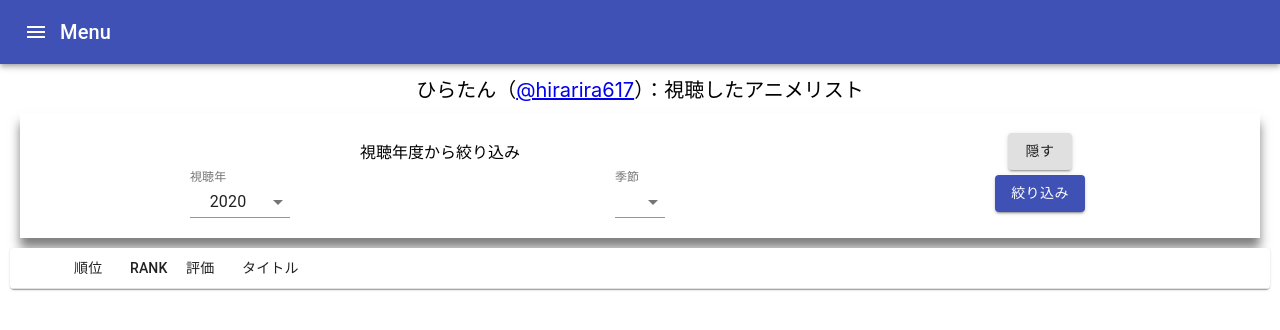
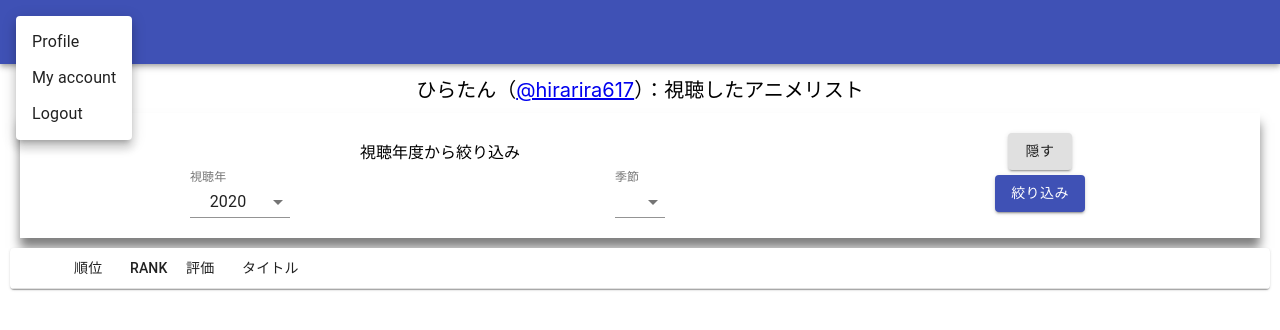
Before and after one commit to hirarira/Animel, a React (Create React App) app: page / in a window 1280 px wide. Both pictures are taken after a click on the button "menu". Shown: the top 330 px of the page. Built offline with nearby package versions, Linux system fonts and the light colour scheme.

Commit message:
Menuを追加しました

```diff
--- a/src/common/Header.tsx
+++ b/src/common/Header.tsx
@@ -1,12 +1,26 @@
-import React from "react";
-import { AppBar, Grid, IconButton, Toolbar, Typography } from '@material-ui/core';
+import React, { useState } from "react";
+import { AppBar, Grid, IconButton, makeStyles, Menu, MenuItem, Toolbar, Typography } from '@material-ui/core';
 import MenuIcon from '@material-ui/icons/Menu';
 
+const useStyles = makeStyles((theme) => ({
+  section: {
+  },
+}));
+
 const Header: React.FC = (()=>{
+  const [anchorEl, setAnchorEl] = React.useState<null | HTMLElement>(null);
+  const handleClick = (event: React.MouseEvent<HTMLButtonElement>) => {
+    setAnchorEl(event.currentTarget);
+  };
+  const handleClose = () => {
+    setAnchorEl(null);
+  };
+  const classes = useStyles();
   return (
+    <>
     <AppBar position="static">
       <Toolbar>
-        <IconButton edge="start" color="inherit" aria-label="menu">
+        <IconButton edge="start" color="inherit" aria-label="menu" onClick={handleClick}>
           <MenuIcon />
         </IconButton>
         <Typography variant="h6">
@@ -14,6 +28,19 @@ const Header: React.FC = (()=>{
         </Typography>
       </Toolbar>
     </AppBar>
+    <Menu
+      id="menu"
+      anchorEl={anchorEl}
+      keepMounted
+      open={Boolean(anchorEl)}
+      onClose={handleClose}
+      className={classes.section}
+    >
+      <MenuItem>Profile</MenuItem>
+      <MenuItem>My account</MenuItem>
+      <MenuItem>Logout</MenuItem>
+    </Menu>
+    </>
   )
 });
 
```
